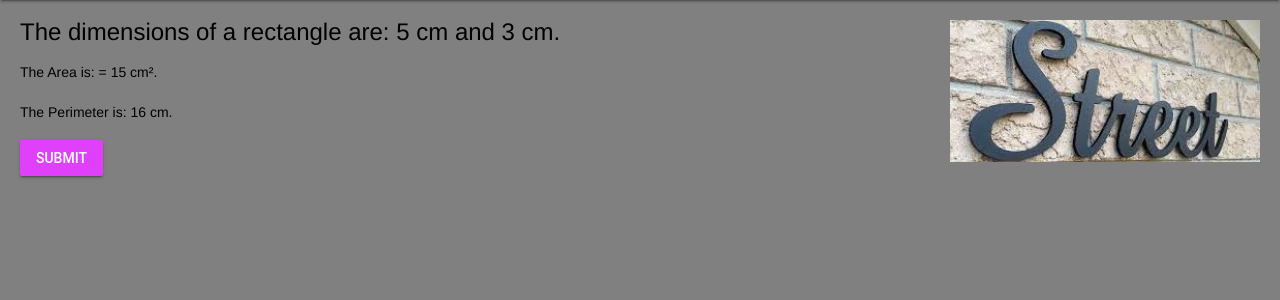
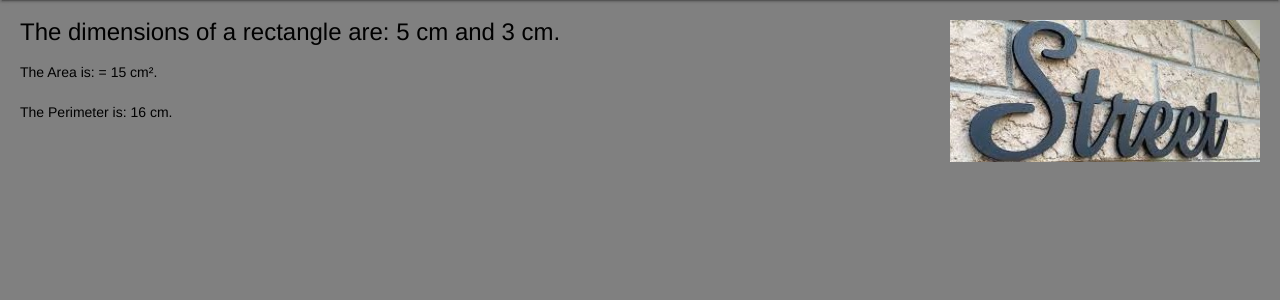
Before and after one commit to MTHS-ICD2O-1-2023/ICD2O-Unit-2-02-PHP-nathan-desilva, a PHP site: page / in a window 1280 px wide. Shown: the part 64-364 px from the top of the page. Run offline with PHP 8.4, Linux system fonts and the light colour scheme.

Commit message:
changed it back

```diff
--- a/index.php
+++ b/index.php
@@ -32,8 +32,6 @@
       <div class="page-content">
         <?php echo '<p>The Area is: = ' . 5 * 3 . ' cm². </p>'; ?>
         <?php echo '<p>The Perimeter is: ' . 2 * (5 + 3) . ' cm. </p>'; ?>
-                    <!-- Accent-colored raised button with ripple -->
-            <input class="mdl-button mdl-js-button mdl-button--raised mdl-js-ripple-effect mdl-button--accent" type="submit">
       </div>
       <br />
     </main>
```
